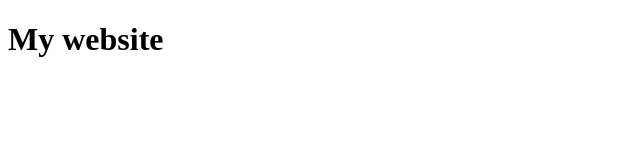
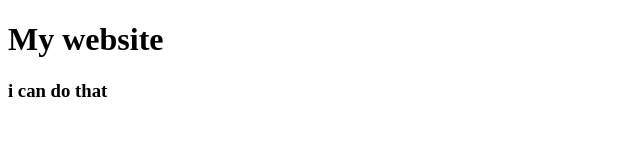
Before and after one commit to sadiag/my-first-website, a plain HTML site: page index.html in a window 1280 px wide. Shown: the whole page, without its empty margins (0-640 px from the left). Drawn offline with Linux system fonts and the light colour scheme.

Commit message:
learned github

```diff
--- a/i ndex.html
+++ b/index.html
@@ -8,5 +8,6 @@
 </head>
 <body>
     <h1>My website</h1>
+    <h3>i can do that</h3>
 </body>
 </html>
```
